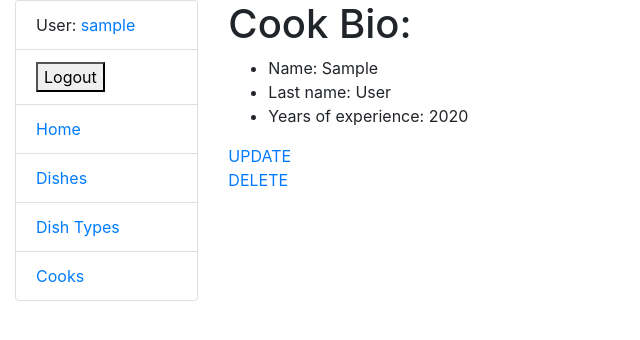
After one commit to tylerj231/Restaurant-Kitchen-Service, a Django app: page /cooks/1/ in a window 1280 px wide. The commit adds this page. Shown: the top 340 px of the page, without its empty margins (0-640 px from the left). Run offline with Django 4.2, Linux system fonts and the light colour scheme; a user stored in the database is signed in; tables that the repository leaves empty hold one stand-in row (values such as "Sample post").

Commit message:
Add ability to update & delete dish & cook.
Added the ability to update and delete specific dish and cook through impelemnting respective views, urls & templates where needed. Before deletion of
either a dish or a cook user has to confirm his choice, then the item will be deleted.

```diff
--- a/management_system/apps.py
+++ b/management_system/apps.py
@@ -2,5 +2,5 @@ from django.apps import AppConfig
 
 
 class ManagementSystemConfig(AppConfig):
-    default_auto_field = 'django.db.models.BigAutoField'
-    name = 'management_system'
+    default_auto_field = "django.db.models.BigAutoField"
+    name = "management_system"
--- a/management_system/models.py
+++ b/management_system/models.py
@@ -7,13 +7,17 @@ class Dish(models.Model):
     name = models.CharField(max_length=255)
     description = models.TextField()
     price = models.DecimalField(max_digits=5, decimal_places=2)
-    dish_type = models.ForeignKey("DishType", on_delete=models.CASCADE, related_name="dishes")
+    dish_type = models.ForeignKey(
+        "DishType", on_delete=models.CASCADE, related_name="dishes"
+    )
     cooks = models.ManyToManyField(settings.AUTH_USER_MODEL, related_name="dishes")
 
     class Meta:
         verbose_name_plural = "dish"
         verbose_name_plural = "dishes"
-        ordering = ["name",]
+        ordering = [
+            "name",
+        ]
 
     def __str__(self):
         return self.name
--- a/management_system/urls.py
+++ b/management_system/urls.py
@@ -1,12 +1,19 @@
 from django.urls import path, include
-from .views import (index,
-                    DishListView,
-                    DishDetailView,
-                    DishCreateView,
-                    DishTypeListView,
-                    DishTypeCreateView,
-                    CookListView,
-                    CookCreateView,)
+from .views import (
+    index,
+    DishListView,
+    DishDetailView,
+    DishCreateView,
+    DishTypeListView,
+    DishTypeCreateView,
+    CookListView,
+    CookCreateView,
+    DishUpdateView,
+    DishDeleteView,
+    CookDetailView,
+    CookUpdateView,
+    CookDeleteView,
+)
 
 app_name = "management_system"
 
@@ -15,8 +22,13 @@ urlpatterns = [
     path("dishes", DishListView.as_view(), name="dish-list"),
     path("dishes/<int:pk>/", DishDetailView.as_view(), name="dish-detail"),
     path("dishes/create/", DishCreateView.as_view(), name="dish-create"),
+    path("dishes/<int:pk>/update/", DishUpdateView.as_view(), name="dish-update"),
+    path("dishes/<int:pk>/delete/", DishDeleteView.as_view(), name="dish-delete"),
     path("dish_type/", DishTypeListView.as_view(), name="dish-type-list"),
-    path("dish_type/create/",DishTypeCreateView.as_view(), name="dish-type-create"),
+    path("dish_type/create/", DishTypeCreateView.as_view(), name="dish-type-create"),
     path("cooks/", CookListView.as_view(), name="cooks-list"),
+    path("cooks/<int:pk>/", CookDetailView.as_view(), name="cook-detail"),
     path("cooks/create/", CookCreateView.as_view(), name="cook-create"),
+    path("cooks/<int:pk>/update/", CookUpdateView.as_view(), name="cook-update"),
+    path("cooks/<int:pk>/delete/", CookDeleteView.as_view(), name="cook-delete"),
 ]
--- a/management_system/views.py
+++ b/management_system/views.py
@@ -15,9 +15,9 @@ def index(request: HttpRequest) -> HttpResponse:
     cook_count = Cook.objects.count()
 
     context = {
-        'dish_count': dish_count,
-        'dish_type_count': dish_type_count,
-        'cook_count': cook_count,
+        "dish_count": dish_count,
+        "dish_type_count": dish_type_count,
+        "cook_count": cook_count,
     }
     return render(request, "index.html", context=context)
 
@@ -39,10 +39,24 @@ class DishCreateView(LoginRequiredMixin, generic.edit.CreateView):
     success_url = reverse_lazy("management_system:dish-list")
 
 
+class DishUpdateView(LoginRequiredMixin, generic.edit.UpdateView):
+    model = Dish
+    fields = "__all__"
+    template_name = "dish_form.html"
+    success_url = reverse_lazy("management_system:dish-list")
+
+
+class DishDeleteView(LoginRequiredMixin, generic.edit.DeleteView):
+    model = Dish
+    template_name = "dish_confirm_delete.html"
+    success_url = reverse_lazy("management_system:dish-list")
+
+
 class DishTypeListView(LoginRequiredMixin, generic.ListView):
     model = DishType
     template_name = "dish_type_list.html"
     context_object_name = "dish_type_list"
+
 
 class DishTypeCreateView(LoginRequiredMixin, generic.edit.CreateView):
     model = DishType
@@ -55,8 +69,34 @@ class CookListView(LoginRequiredMixin, generic.ListView):
     model = Cook
     template_name = "cook_list.html"
 
+
+class CookDetailView(LoginRequiredMixin, generic.DetailView):
+    model = Cook
+    template_name = "cook_detail.html"
+
+
+class CookUpdateView(LoginRequiredMixin, generic.edit.UpdateView):
+    model = Cook
+    fields = "__all__"
+    template_name = "cook_form.html"
+    success_url = reverse_lazy("management_system:cooks-list")
+
+
+class CookDeleteView(LoginRequiredMixin, generic.edit.DeleteView):
+    model = Cook
+    template_name = "cook_confirm_delete.html"
+    success_url = reverse_lazy("management_system:cooks-list")
+
+
 class CookCreateView(LoginRequiredMixin, generic.edit.CreateView):
     model = Cook
-    fields = ["username", "password", "first_name", "last_name", "email", "years_of_experience"]
+    fields = [
+        "username",
+        "password",
+        "first_name",
+        "last_name",
+        "email",
+        "years_of_experience",
+    ]
     template_name = "cook_form.html"
     success_url = reverse_lazy("management_system:cook-list")
--- /dev/null
+++ b/templates/cook_detail.html
@@ -0,0 +1,13 @@
+{% extends "base.html" %}
+{% block content %}
+  <h1>Cook Bio:</h1>
+
+  <ul>
+    <li>Name: {{ cook.first_name }}</li>
+    <li>Last name: {{ cook.last_name }}</li>
+    <li>Years of experience: {{ cook.years_of_experience }}</li>
+  </ul>
+  <a href="{% url 'management_system:cook-update' pk=cook.id %}">UPDATE</a>
+  <br>
+  <a href="{% url 'management_system:cook-delete' pk=cook.id %}">DELETE</a>
+{% endblock %}
--- a/templates/cook_list.html
+++ b/templates/cook_list.html
@@ -6,7 +6,8 @@
   {% if cook_list %}
     <ul>
       {% for cook in cook_list %}
-        <li>{{ cook.first_name }} {{ cook.last_name }}</li>
+        <li>{{ cook.first_name }} {{ cook.last_name }} <a
+            href="{% url 'management_system:cook-detail' pk=cook.id %}">🔍</a></li>
       {% empty %} That's a bummer! There are no cooks at the moment 🥺
       {% endfor %}
     </ul>
```
Also changed, not shown: management_system/admin.py (+9 -2 lines), templates/cook_confirm_delete.html (added, +12 -0 lines), templates/dish_confirm_delete.html (added, +12 -0 lines), templates/dish_detail.html (+11 -2 lines).
